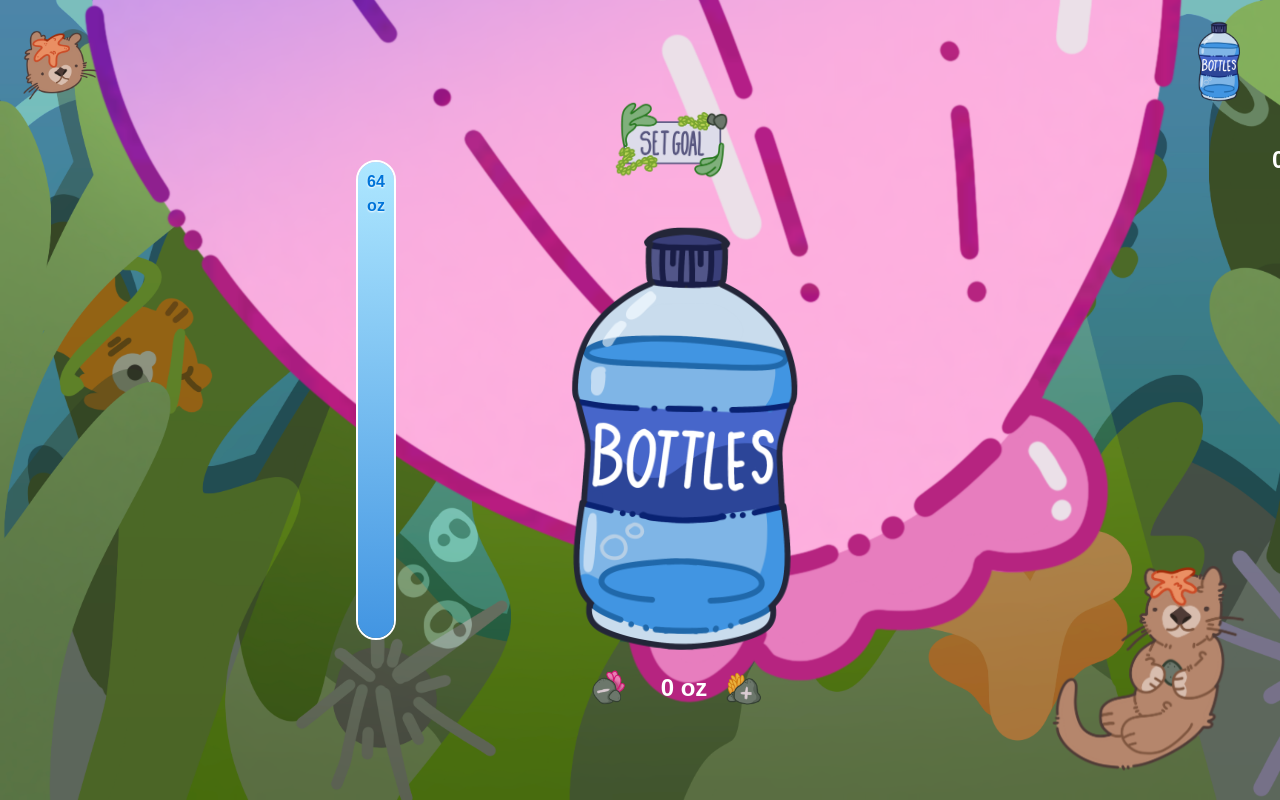
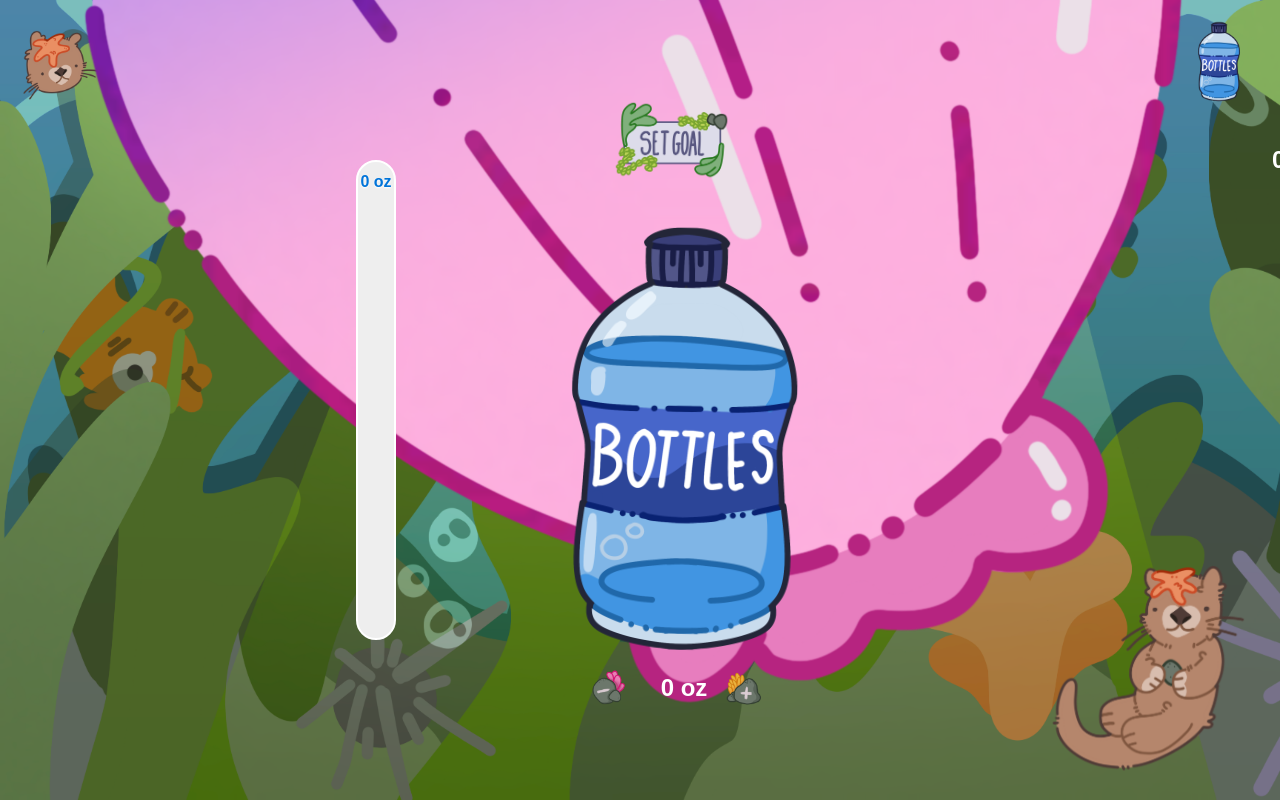
Before and after one commit to audreyyluu/wotter, a Next.js app: page /drink in a window 1280 px wide. Built offline with nearby package versions, Linux system fonts and the light colour scheme.

Commit message:
Revert progress bar to increasing instead of decreasing

```diff
--- a/src/app/drink/page.tsx
+++ b/src/app/drink/page.tsx
@@ -74,8 +74,7 @@ export default function Drink() {
   };
 
   // Progress bar calculation
-  const remaining = Math.max(goal - water, 0);
-  const progressPercent = goal > 0 ? (remaining / goal) * 100 : 0;
+  const progressPercent = goal > 0 ? (water / goal) * 100 : 0;
 
   // Handlers for water tracking
   const handleAddWater = () => {
@@ -164,7 +163,7 @@ export default function Drink() {
             }}
           />
           <span className={styles['progress-amount']}>
-            {remaining} oz
+            {water} oz
           </span>
         </div>
         {/* Center content */}
```
